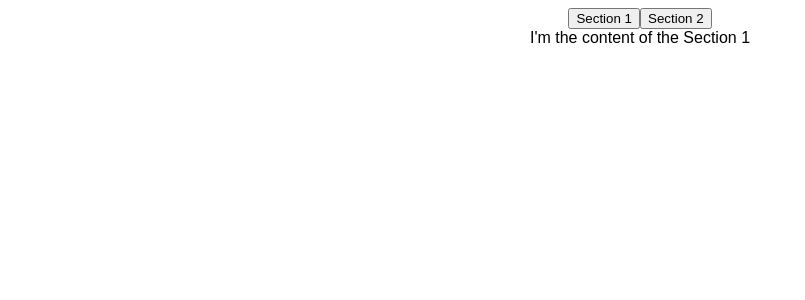
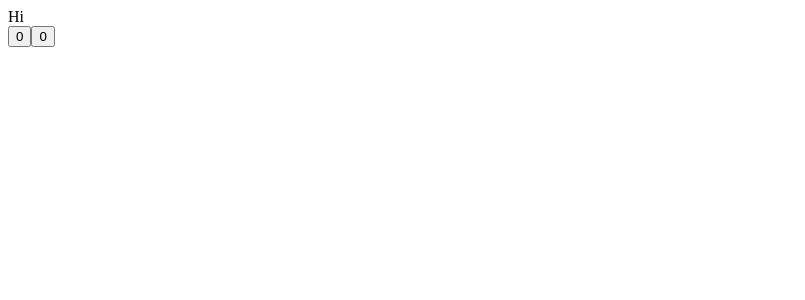
Before and after one commit to nagneo/react-hooks, a React (Create React App) app: page / in a window 1280 px wide. Shown: the top 300 px of the page, without its empty margins (0-805 px from the left). Built offline with nearby package versions, Linux system fonts and the light colour scheme.

Commit message:
[TIL] #2.0 Intruduction of useEffect

```diff
--- a/src/App.js
+++ b/src/App.js
@@ -1,25 +1,15 @@
-import "./styles.css";
-import { useTabs } from "./useTabs";
-
-const contents = [
-  {
-    tab: "Section 1",
-    content: "I'm the content of the Section 1"
-  },
-  {
-    tab: "Section 2",
-    content: "I'm the content of the Section 2"
-  }
-];
+import React, { useState, useEffect } from "react";
 
 const App = () => {
-  const { currentItem, changeItem } = useTabs(0, contents);
+  const sayHello = () => console.log("Hello");
+  const [number, setNumber] = useState(0);
+  const [aNumber, setAnumber] = useState(0);
+  useEffect(sayHello, [number]);
   return (
     <div className="App">
-      {contents.map((section, index) => (
-        <button onClick={() => changeItem(index)}>{section.tab}</button>
-      ))}
-      <div>{currentItem.content}</div>
+      <div>Hi</div>
+      <button onClick={() => setNumber(number + 1)}>{number}</button>
+      <button onClick={() => setAnumber(aNumber + 1)}>{aNumber}</button>
     </div>
   );
 };
```
